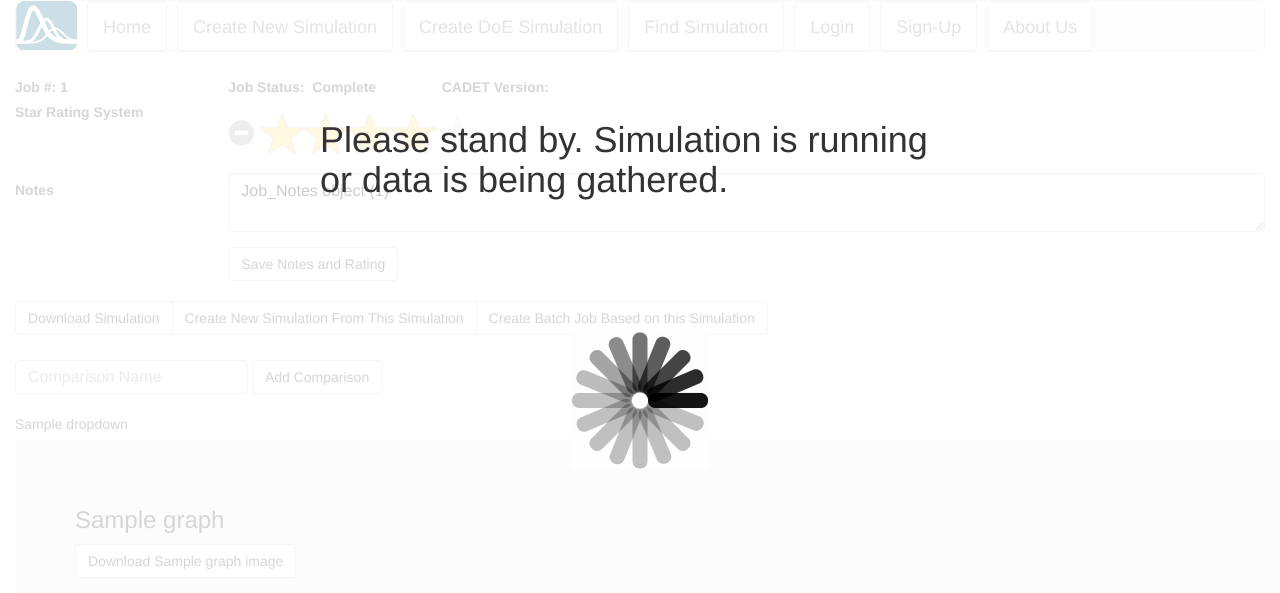
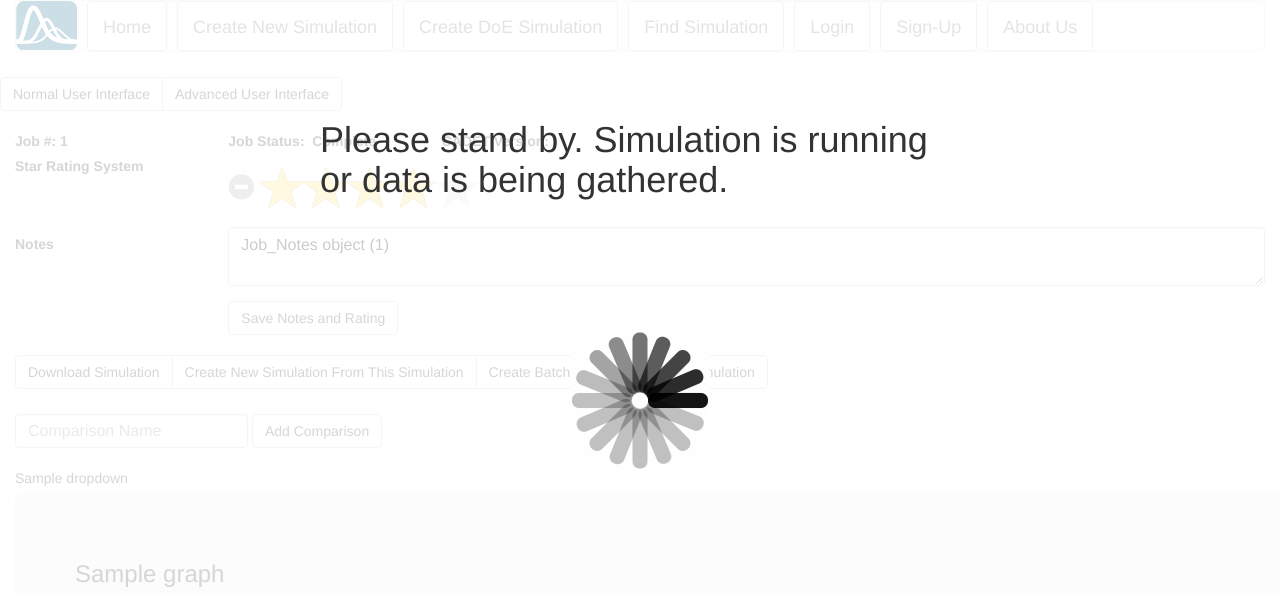
Before and after one commit to modsim/CADET-WEB, a Django app: template CadetWeb/simulation/templates/simulation/run_job.html in a window 1280 px wide. Shown: the top 593 px of the page. Run offline with Django 3.2, Linux system fonts and the light colour scheme; tables that the repository leaves empty hold one stand-in row (values such as "Sample post"); the template is opened without the code that fills it: values that come from a table or form of the project are taken from there, most other values are stand-ins (such as "Sample title", 1, 10 or a date in 2020); data that the repository does not hold is empty; parts of the project's set-up code (start-up, migrations or seed data) failed here and were passed over; some libraries are stand-ins or nearby versions.

Commit message:
STDOUT and STDERR Simulation output now has explanation and also the whole thing is shown or hidden based on normal vs advanced output

```diff
--- a/CadetWeb/simulation/templates/simulation/run_job.html
+++ b/CadetWeb/simulation/templates/simulation/run_job.html
@@ -3,6 +3,20 @@
 {% block body %}
 <form class="form-horizontal" role="form" style="" action="{% url 'simulation:simulation_rate' %}" method="POST">
     {% csrf_token %}
+    <div class="row">
+    <div class="form-group">
+        <div class="col-sm-12">
+            <div class="btn-group" data-toggle="buttons">
+                <label class="btn btn-default {% if advanced_ui == 'normal' %} active {% endif %} " {% if advanced_ui == 'normal' %} checked {% endif %} onclick="$('body').removeClass('advanced').addClass('normal');">
+                    <input type="radio" name="advanced_ui" value="normal" id="option1" autocomplete="off"> Normal User Interface
+                </label>
+                <label class="btn btn-default {% if advanced_ui == 'advanced' %} active {% endif %}" {% if advanced_ui == 'advanced' %} checked {% endif %} onclick="$('body').addClass('advanced').removeClass('normal');">
+                    <input type="radio" name="advanced_ui" value="advanced" id="option2" autocomplete="off"> Advanced User Interface
+                </label>
+            </div>
+        </div>
+    </div>
+        </div>
 
     <div class="row">
         <input type="hidden" name="json" value="{{ json }}">
@@ -149,12 +163,14 @@
 
     {% endfor %}
 </div>
-
-<h1>Output</h1>
+<div class="advanced">
+    <p><strong>The following pieces of information are mostly used for debugging and only shown if Advanced is selected.</strong></p>
+<p><strong data-toggle="tooltip" data-placement="bottom" title="All the STDOUT output from the simulation are put here. This include the CADET output and anything generated during python processing.">Simulation Output</strong></p>
 <pre id="stdout"></pre>
 
-<h1>Errors</h1>
+<p><strong data-toggle="tooltip" data-placement="bottom" title="All the STDERR output from the simulation are put here. This include the CADET output and anything generated during python processing.">Simulation Errors</strong></p>
 <pre id="stderr"></pre>
+    </div>
 
 <div id="failure">The simulation has failed to complete. It has either run out of time, run out of memory or crashed. You can change settings and try again.</div>
 
--- a/CadetWeb/simulation/views.py
+++ b/CadetWeb/simulation/views.py
@@ -885,6 +885,7 @@ def run_job_get(request):
         rating = 0
         notes = ''
 
+    data['advanced_ui'] = json_data['advanced_ui']
     data['download_url'] = hdf5_path
     data['new_simulation'] = url_new
     data['batch_simulation'] = reverse('simulation:choose_attributes_to_modify', None, None) + "?path=%s" % path
```
